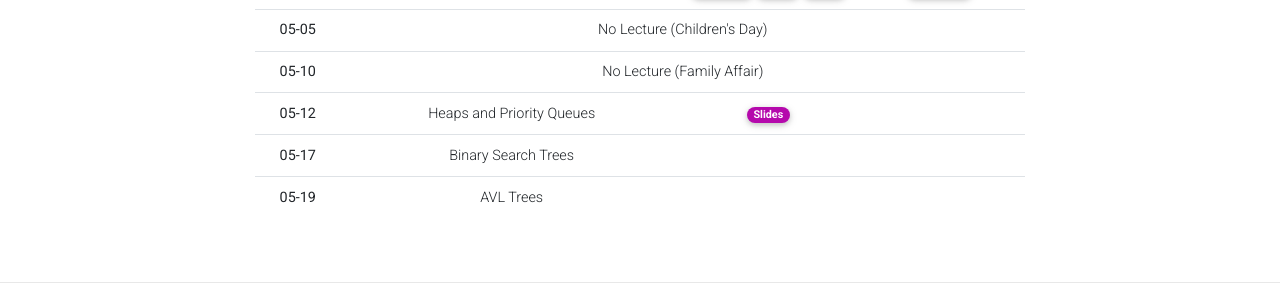
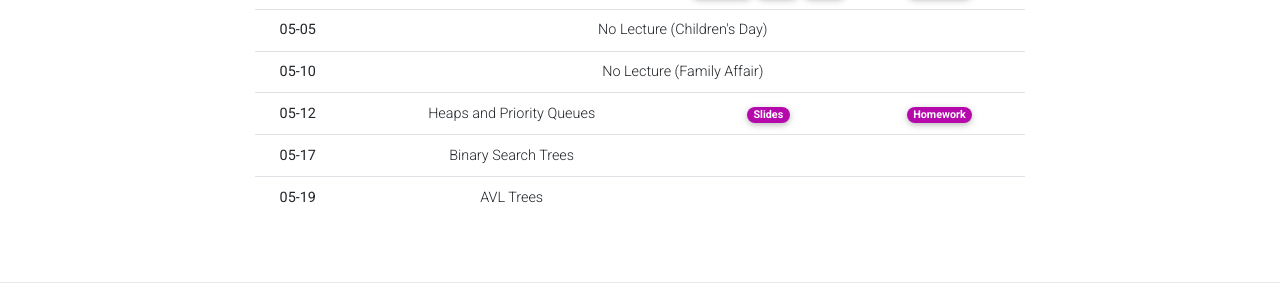
Before and after one commit to Uehwan/Uehwan.github.io, a Jekyll site: the page built from _teaching/datastruct22sp.md, in a window 1280 px wide and 900 px high, scrolled down 1239 px. Shown: the part 516-812 px from the top of the window. Built offline with Jekyll 4.4.1, drawn with Linux system fonts in a browser that asks for light colours; nearby versions of some CDN libraries; comment, search, counter and statistics services are not loaded; a style sheet for code colours, icons or effects is not loaded.

Commit message:
[ds22sp] 22-05-12 pre

```diff
--- a/_teaching/datastruct22sp.md
+++ b/_teaching/datastruct22sp.md
@@ -241,7 +241,7 @@
         <!--a href="https://colab.research.google.com/drive/1Dg6gmCcntKibeZ5ahHVhRd10PimNvh5J?usp=sharing" target="_blank" class="badge badge-pill" style="background-color:#B509AC;">Codes</a-->
       </td>
       <td>
-        <!--a href="https://colab.research.google.com/drive/1gRNMsgBKA2hXzE6bEDwtpcdjbgxCc6t1?usp=sharing" target="_blank" class="badge badge-pill" style="background-color:#B509AC;">Homework</a-->
+        <a href="https://colab.research.google.com/drive/10kILfFt50KC4L5caESRsjbD581PVCfRl?usp=sharing" target="_blank" class="badge badge-pill" style="background-color:#B509AC;">Homework</a>
         <!--a href="https://colab.research.google.com/drive/1gRNMsgBKA2hXzE6bEDwtpcdjbgxCc6t1?usp=sharing" target="_blank" class="badge badge-pill" style="background-color:#B509AC;">Solution</a-->
       </td>
     </tr>
```
